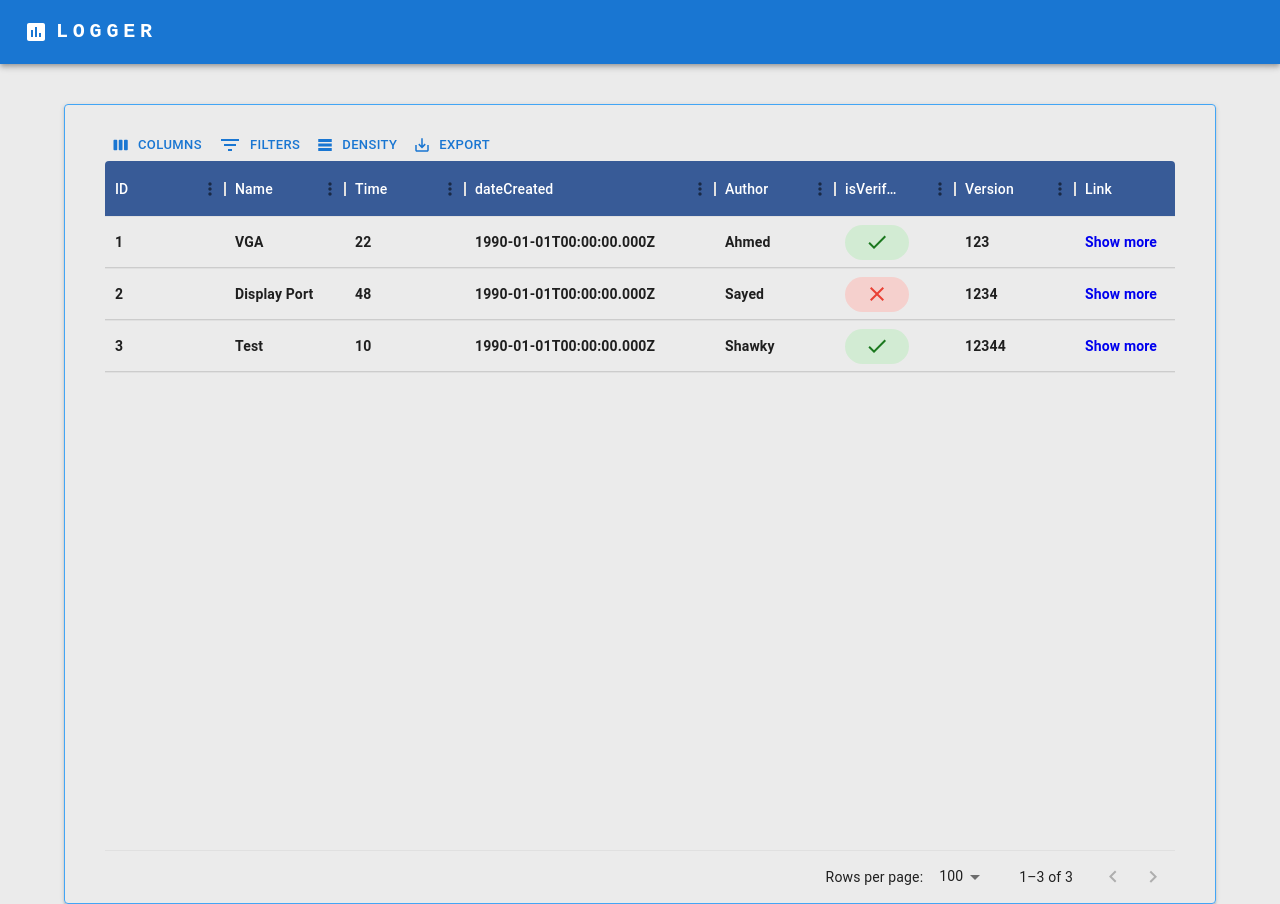
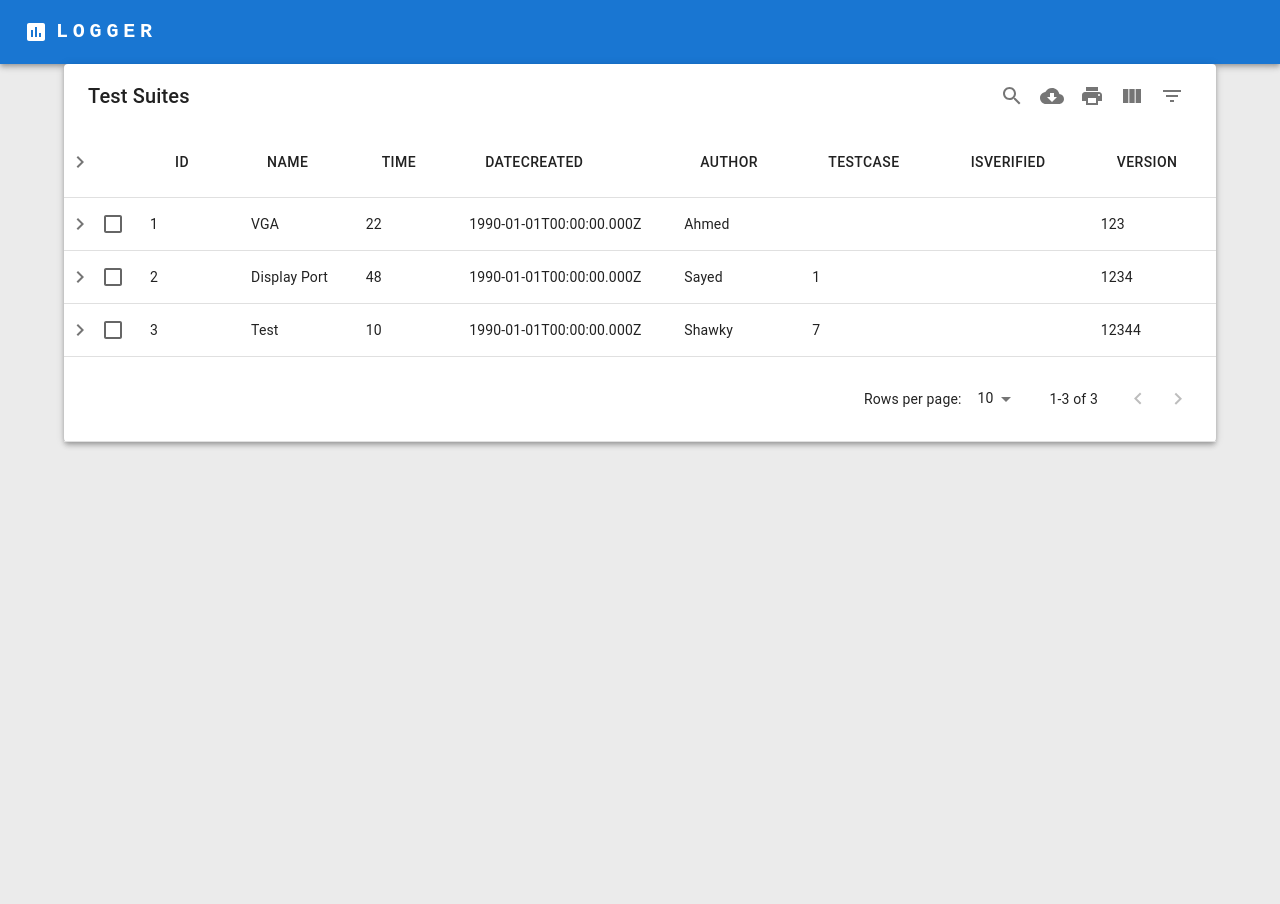
Before and after one commit to AhmedS1ayed/Siemens-MED-SW-Logger-System-FE, a React (Create React App) app: page /testsuits in a window 1280 px wide. After the commit the page ends 800 px from the top, so only its background shows below. Built offline with nearby package versions, Linux system fonts and the light colour scheme.

Commit message:
create MUIDataTable and make it dynamic with number of levels of object

```diff
--- a/package.json
+++ b/package.json
@@ -6,6 +6,7 @@
     "@emotion/react": "^11.10.6",
     "@emotion/styled": "^11.10.6",
     "@fontsource/roboto": "^4.5.8",
+    "@material-ui/core": "^4.12.4",
     "@mui/icons-material": "^5.11.16",
     "@mui/material": "^5.12.0",
     "@mui/styled-engine-sc": "^5.12.0",
@@ -16,13 +17,14 @@
     "@testing-library/user-event": "^13.5.0",
     "localforage": "^1.10.0",
     "match-sorter": "^6.3.1",
+    "mui-datatables": "^4.3.0",
     "react": "^18.2.0",
     "react-data-table-component": "^7.5.3",
     "react-dom": "^18.2.0",
     "react-router-dom": "^6.10.0",
     "react-scripts": "5.0.1",
+    "sort-by": "^1.2.0",
     "styled-components": "^5.3.9",
-    "sort-by": "^1.2.0",
     "web-vitals": "^2.1.4"
   },
   "scripts": {
--- /dev/null
+++ b/src/Components/NewTable/NewTable.js
@@ -0,0 +1,104 @@
+import React from "react";
+import MUIDataTable from "mui-datatables";
+import Table from "@material-ui/core/Table";
+import TableBody from "@material-ui/core/TableBody";
+import TableCell from "@material-ui/core/TableCell";
+import TableContainer from "@material-ui/core/TableContainer";
+import TableHead from "@material-ui/core/TableHead";
+import TableRow from "@material-ui/core/TableRow";
+import Paper from "@material-ui/core/Paper";
+import Data from "../../Data/Mock_Data.json";
+
+// const Card = () => (
+//   <tr>
+//     <td className="fullWidth">
+//       <h1>
+//         lorem ipsum dorel em quol acee, vion, bloolw, wafeo, feiwjfoiew,
+//         foiwejifowefjweoi, fewjoewjfowei, fwefwefewfewfewf
+//       </h1>
+//     </td>
+//   </tr>
+// );
+
+export const ExpandableRowTable = (props) => {
+  const getColumnsName = (data) => {
+    let columnsName = [];
+    Object.keys(data).forEach((key) => {
+      if (typeof data[key] !== "object") {
+        let newColumn = {
+          name: key,
+          label: key,
+        };
+        if (
+          !columnsName.find((column) => {
+            return JSON.stringify(column) === JSON.stringify(newColumn);
+          })
+        ) {
+          columnsName.push(newColumn);
+        }
+      }
+    });
+    return columnsName;
+  };
+
+  // let regularColumns = [];
+
+  // Data.forEach((row) => {
+  //   regularColumns = getColumnsName(row);
+  // });
+
+  const options = {
+    filter: true,
+    onFilterChange: (changedColumn, filterList) => {
+      console.log(changedColumn, filterList);
+    },
+    selectableRows: "single",
+    filterType: "dropdown",
+    responsive: "scrollMaxHeight",
+    rowsPerPage: 10,
+    expandableRows: true,
+    renderExpandableRow: (rowData, rowMeta) => {
+      // Find the index of the current row in the data array
+      const dataIndex = rowMeta.dataIndex;
+
+      // Get the object from the data array corresponding to the current row
+      const rowObject = props.Data[dataIndex];
+      const expandableRows = [];
+      console.log(rowObject);
+      Object.keys(rowObject).map((key) => {
+        if (typeof rowObject[key] === "object") {
+          expandableRows.push(key);
+        }
+      });
+
+      // Loop over the keys of the expandable rows array to create a table of key-value pairs for the object
+      return (
+        <React.Fragment>
+          {expandableRows.map((key) => (
+            <tr key={key}>
+              <td colSpan={12}>
+                <ExpandableRowTable
+                  title={key}
+                  Data={[rowObject[key]]}
+                  regularColumns={getColumnsName(rowObject[key])}
+                />
+              </td>
+            </tr>
+          ))}
+        </React.Fragment>
+      );
+    },
+    page: 1,
+  };
+
+  return (
+    <MUIDataTable
+      title={props.title}
+      data={props.Data}
+      columns={props.regularColumns}
+      options={options}
+    />
+  );
+};
+
+export default ExpandableRowTable;
--- a/src/Data/Mock_Data.json
+++ b/src/Data/Mock_Data.json
@@ -10,7 +10,19 @@
     "Validation Tag": {
       "Here": "here",
       "There": "here",
-      "fair": "here"
+      "fair": "here",
+      "Validation X": {
+        "asdasd": "here",
+        "fair": "here",
+        "more": {
+          "Name": "VGA",
+          "Time": "22",
+          "dateCreated": "1990-01-01T00:00:00.000Z",
+          "Author": "Ahmed",
+          "isVerified": true,
+          "Version": "123"
+        }
+      }
     }
   },
   {
@@ -21,7 +33,11 @@
     "Author": "Sayed",
     "testCase": "1",
     "isVerified": false,
-    "Version": "1234"
+    "Version": "1234",
+    "Validation Tag": {
+      "There": "here",
+      "fair": "here"
+    }
   },
   {
     "ID": 3,
--- a/src/Pages/Testsuit/Testsuit.js
+++ b/src/Pages/Testsuit/Testsuit.js
@@ -5,6 +5,7 @@ import data from "../../Data/Mock_Data.json";
 import DataGrid from "../../Components/DataGrid/DataGrid.js";
 import { getColumnsName } from "../../Utils/utilities";
 import { Link } from "react-router-dom";
+import ExpandableRowTable from "../../Components/NewTable/NewTable.js";
 
 export default function Testsuit() {
   let data_columns = getColumnsName(data[0], { dateCreated: 250 });
@@ -36,9 +37,40 @@ export default function Testsuit() {
       />
     ),
   });
+
+  const getColumnName = (data) => {
+    let columnsName = [];
+    Object.keys(data).forEach((key) => {
+      if (typeof data[key] !== "object") {
+        let newColumn = {
+          name: key,
+          label: key,
+        };
+        if (
+          !columnsName.find((column) => {
+            return JSON.stringify(column) === JSON.stringify(newColumn);
+          })
+        ) {
+          columnsName.push(newColumn);
+        }
+      }
+    });
+    return columnsName;
+  };
+
+  let regularColumns = [];
+
+  data.forEach((row) => {
+    regularColumns = getColumnName(row);
+  });
+
   return (
     <Container>
-      <DataGrid data={data} data_columns={data_columns} />
+      <ExpandableRowTable
+        title="Test Suites"
+        Data={data}
+        regularColumns={regularColumns}
+      />
     </Container>
   );
 }
```
Also changed, not shown: src/Components/NewTable/newTable.css (added), 1 other file (tests, documents, lock files or other folders).
